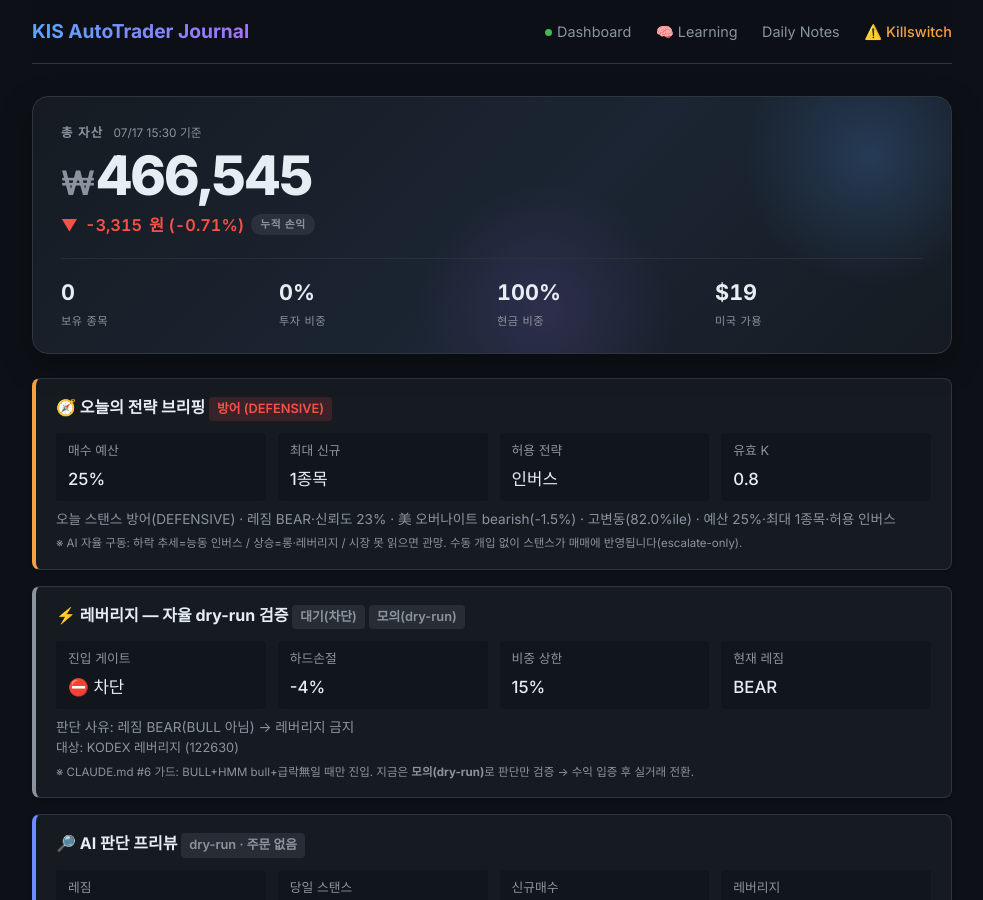
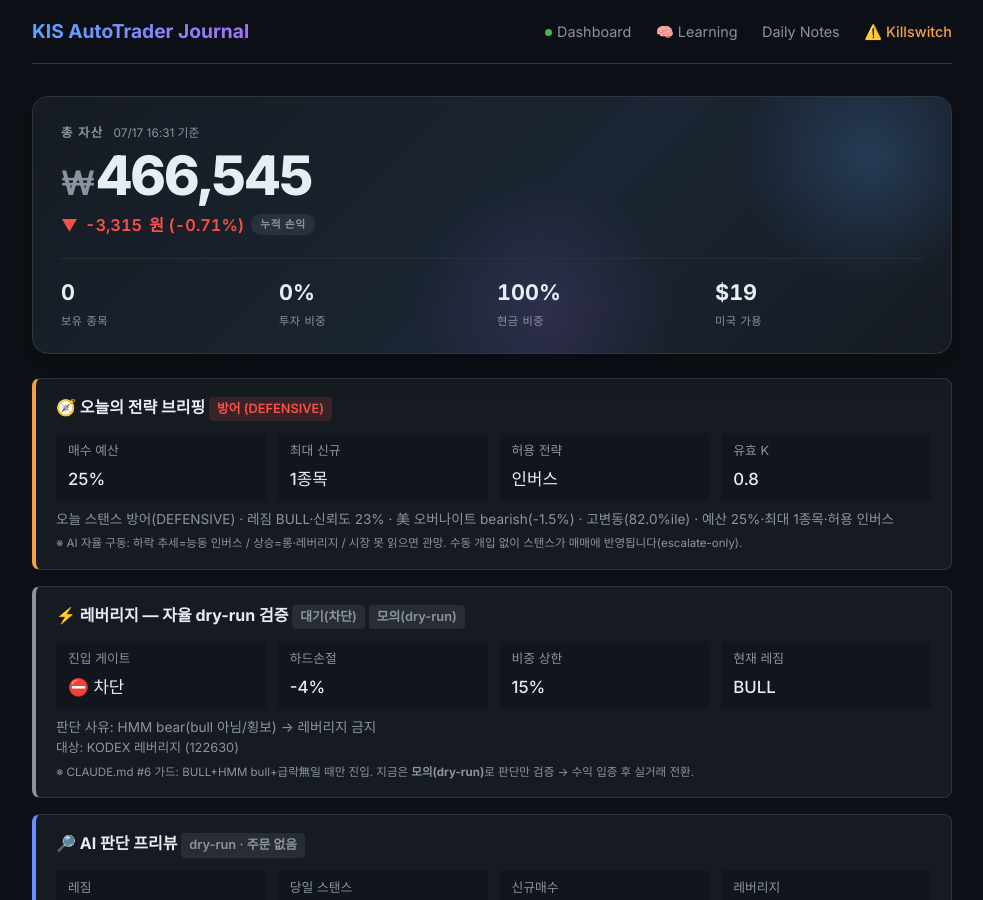
Before and after one commit to BudongJW/kis-trading-journal, a Jekyll site: the page built from index.html, in a window 1280 px wide and 900 px high. Shown: the whole window, without its empty margins (148-1131 px from the left). Built offline with Jekyll 4.4.1, drawn with Linux system fonts in a browser that asks for light colours; nearby versions of some CDN libraries; some of the changed text lies outside the part shown.

Commit message:
auto: portfolio update 16:31

```diff
--- a/_data/portfolio.json
+++ b/_data/portfolio.json
@@ -1,5 +1,5 @@
 {
-  "updated_at": "2026-07-17T15:30:04.809198",
+  "updated_at": "2026-07-17T16:31:40.752813",
   "initial_capital": 500000,
   "cash": 459519,
   "holdings": [],
@@ -1843,15 +1843,8 @@
     "trained": false
   },
   "bear_strategy": {
-    "enabled": true,
-    "regime": "BEAR",
-    "confidence": 0.65,
-    "sma_ratio": 0.2966,
-    "canary_bad": 1,
-    "canary_scores": {
-      "195930": 0.7204,
-      "132030": -1.5908
-    }
+    "regime": "BULL",
+    "enabled": false
   },
   "us_session": {
     "enabled": true,
@@ -2120,9 +2113,9 @@
     "size_mult": 0.4,
     "k_effective": 0.8,
     "allow_summary": "인버스",
-    "briefing": "오늘 스탠스 방어(DEFENSIVE) · 레짐 BEAR·신뢰도 23% · 美 오버나이트 bearish(-1.5%) · 고변동(82.0%ile) · 예산 25%·최대 1종목·허용 인버스",
+    "briefing": "오늘 스탠스 방어(DEFENSIVE) · 레짐 BULL·신뢰도 23% · 美 오버나이트 bearish(-1.5%) · 고변동(82.0%ile) · 예산 25%·최대 1종목·허용 인버스",
     "signals": {
-      "regime": "BEAR",
+      "regime": "BULL",
       "confidence": 0.227,
       "direction": "bearish",
       "nasdaq_change": -1.47,
@@ -2135,10 +2128,10 @@
     "enabled": true,
     "dry_run": true,
     "gate_allowed": false,
-    "gate_reason": "레짐 BEAR(BULL 아님) → 레버리지 금지",
+    "gate_reason": "HMM bear(bull 아님/횡보) → 레버리지 금지",
     "hard_stop_pct": 0.04,
     "max_weight": 0.15,
-    "regime": "BEAR",
+    "regime": "BULL",
     "hmm_state": "bear",
     "hmm_confidence": 0.991,
     "universe": [
```
